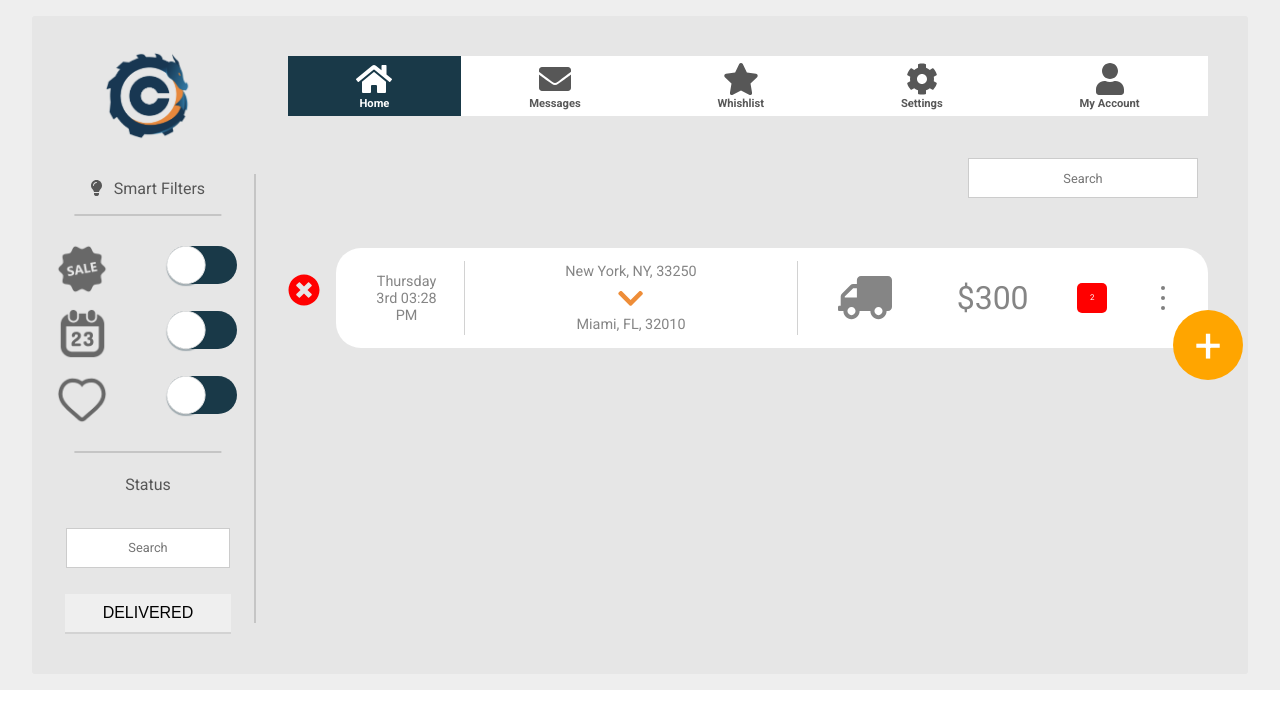
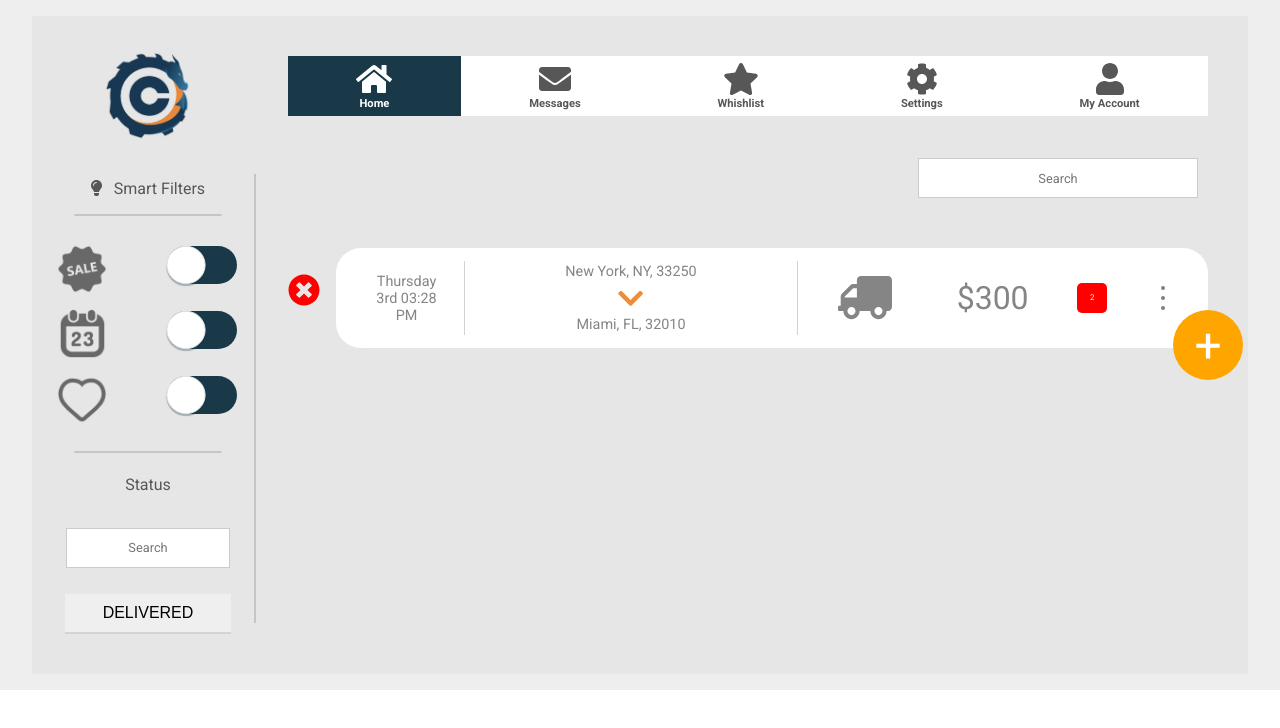
Before and after one commit to germancardenasm/leanit, a React (Create React App) app: page / in a window 1280 px wide. Shown: the top 728 px of the page. Built offline with nearby package versions, Linux system fonts and the light colour scheme.

Commit message:
Style input

```diff
--- a/src/components/UI/Input/Input.css
+++ b/src/components/UI/Input/Input.css
@@ -1,6 +1,6 @@
 .input {
     width: 100%;
-    max-width: 250px;
+    max-width: 300px;
     padding: 10px;
     box-sizing: border-box;
 }
```
